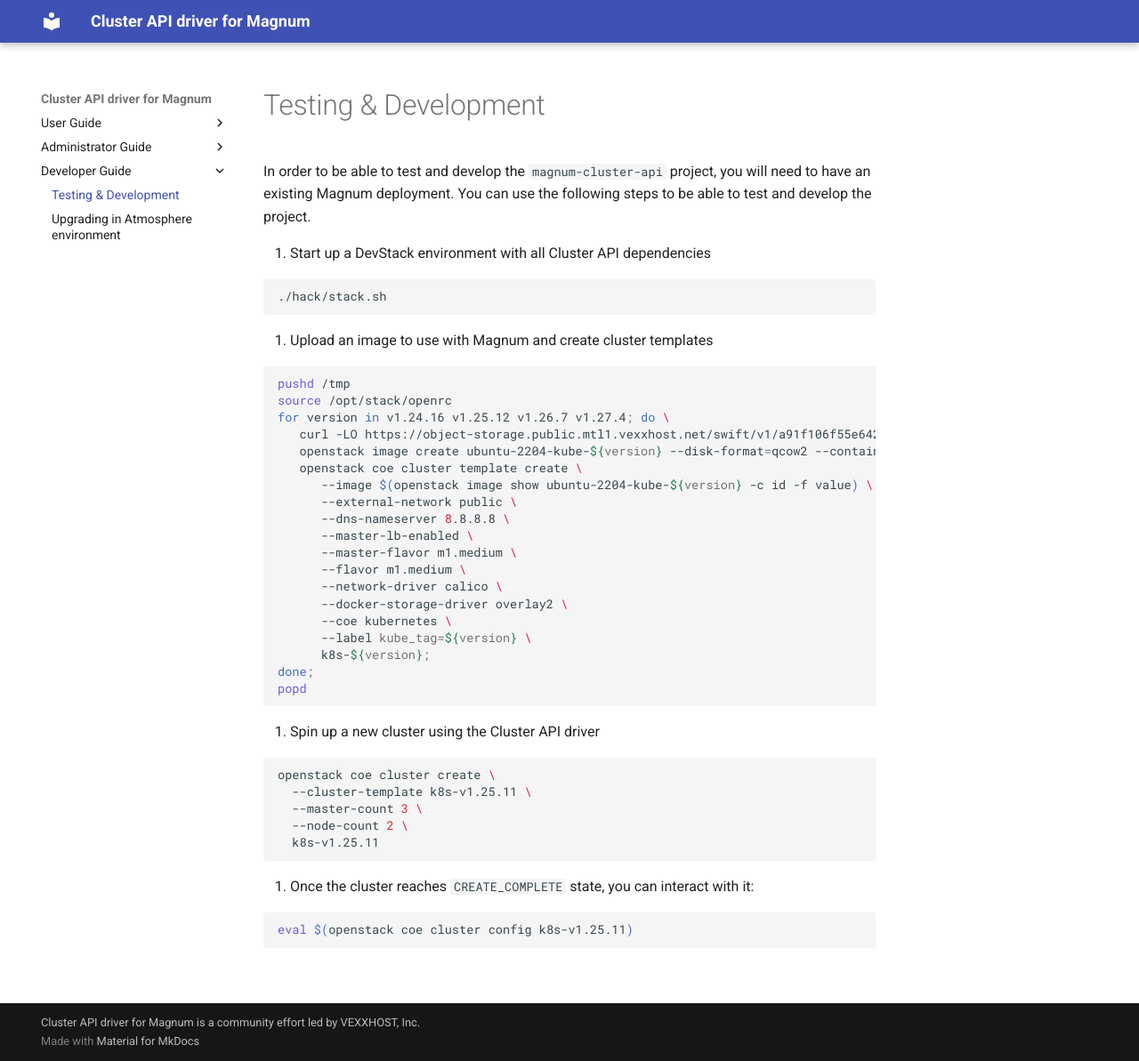
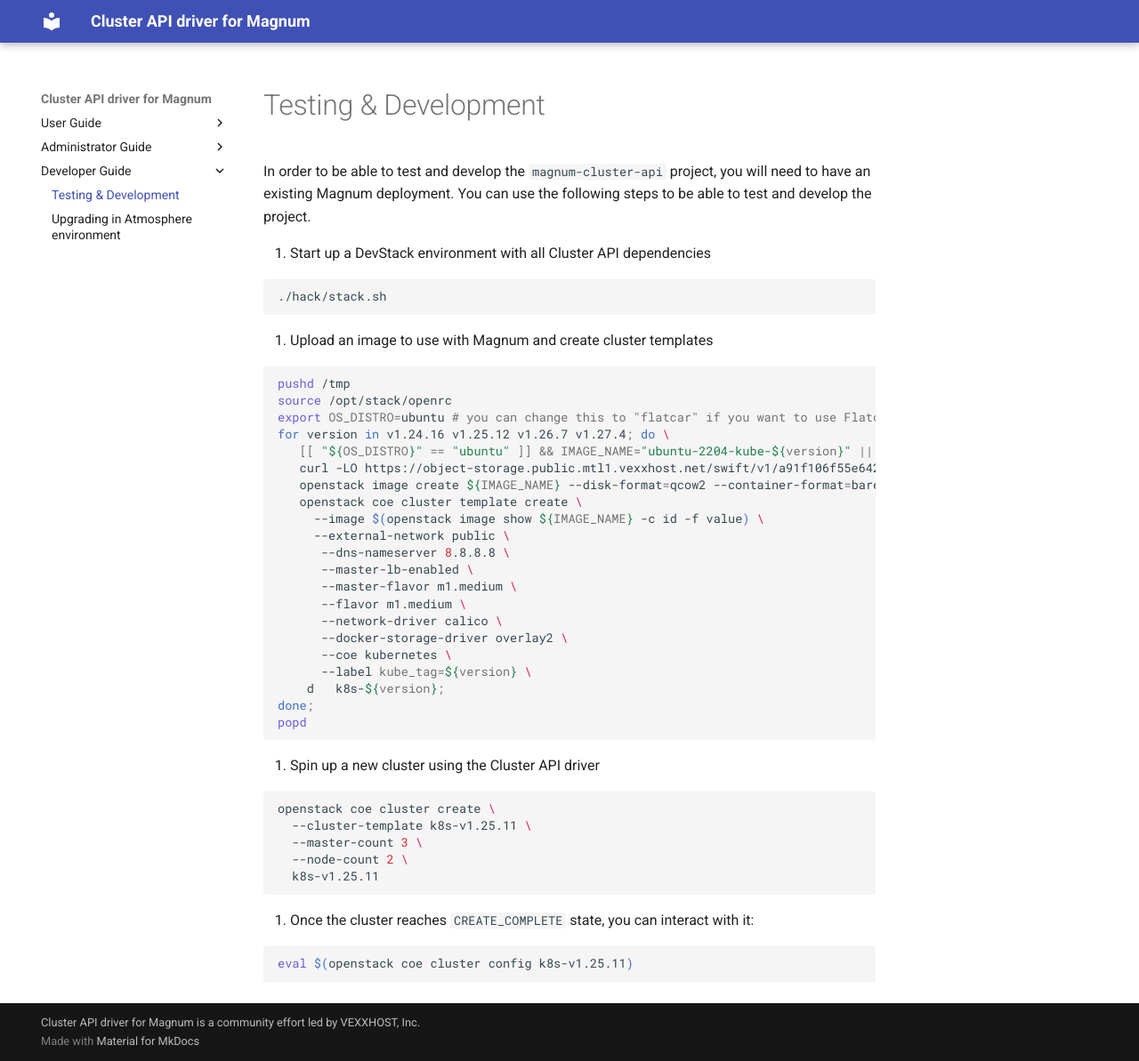
Before and after one commit to vexxhost/magnum-cluster-api, an MkDocs documentation site: the page built from docs/developer/testing-and-development.md, in a window 1280 px wide and 1193 px high. Shown: the whole window at 89% size. Built offline with MkDocs 1.6.1 and Material for MkDocs 9.7.7, drawn with Linux system fonts in a browser that asks for light colours.

Commit message:
docs: add flatcar info

````diff
--- a/docs/developer/testing-and-development.md
+++ b/docs/developer/testing-and-development.md
@@ -15,12 +15,14 @@
    ```bash
    pushd /tmp
    source /opt/stack/openrc
+   export OS_DISTRO=ubuntu # you can change this to "flatcar" if you want to use Flatcar
    for version in v1.24.16 v1.25.12 v1.26.7 v1.27.4; do \
-      curl -LO https://object-storage.public.mtl1.vexxhost.net/swift/v1/a91f106f55e64246babde7402c21b87a/magnum-capi/ubuntu-2204-kube-${version}.qcow2; \
-      openstack image create ubuntu-2204-kube-${version} --disk-format=qcow2 --container-format=bare --property os_distro=ubuntu --file=ubuntu-2204-kube-${version}.qcow2; \
+      [[ "${OS_DISTRO}" == "ubuntu" ]] && IMAGE_NAME="ubuntu-2204-kube-${version}" || IMAGE_NAME="flatcar-kube-${version}"; \
+      curl -LO https://object-storage.public.mtl1.vexxhost.net/swift/v1/a91f106f55e64246babde7402c21b87a/magnum-capi/${IMAGE_NAME}.qcow2; \
+      openstack image create ${IMAGE_NAME} --disk-format=qcow2 --container-format=bare --property os_distro=${OS_DISTRO} --file=${IMAGE_NAME}.qcow2; \
       openstack coe cluster template create \
-         --image $(openstack image show ubuntu-2204-kube-${version} -c id -f value) \
-         --external-network public \
+        --image $(openstack image show ${IMAGE_NAME} -c id -f value) \
+        --external-network public \
          --dns-nameserver 8.8.8.8 \
          --master-lb-enabled \
          --master-flavor m1.medium \
@@ -29,7 +31,7 @@
          --docker-storage-driver overlay2 \
          --coe kubernetes \
          --label kube_tag=${version} \
-         k8s-${version};
+       d   k8s-${version};
    done;
    popd
    ```
````
Also changed, not shown: README.md (+7 -0 lines), docs/user/getting-started.md (+5 -3 lines).
